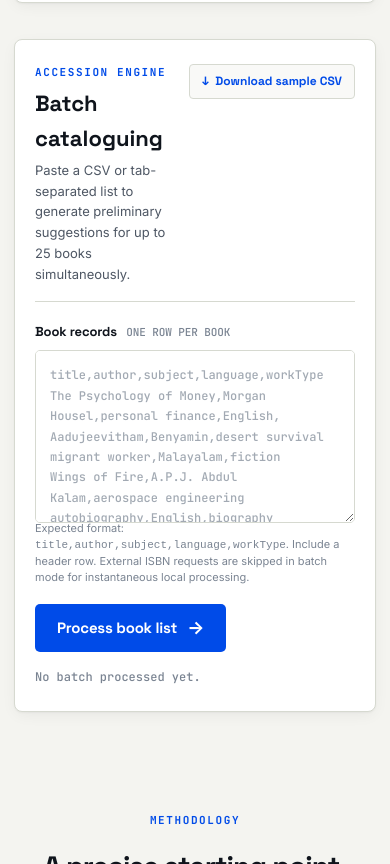
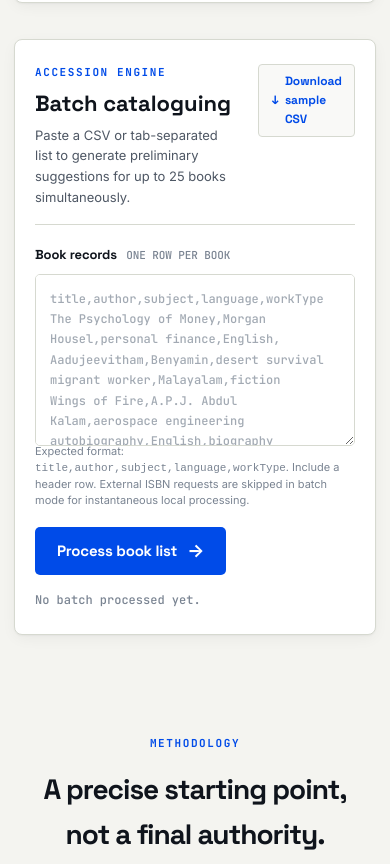
Before and after one commit to melvinvarghese/ddc-number-checker, a plain HTML site: page index.html in a window 390 px wide. Shown: the part 1876-2740 px from the top of the page. Drawn offline with Linux system fonts and the light colour scheme.

Commit message:
Fix narrow-screen batch download overflow

```diff
--- a/styles.css
+++ b/styles.css
@@ -1653,6 +1653,10 @@ input:invalid:not(:placeholder-shown), select:invalid:not(:placeholder-shown) {
   .context-wide {
     grid-column: auto;
   }
+
+  .batch-download-link {
+    white-space: normal;
+  }
 }
 
 @media (prefers-reduced-motion: reduce) {
```
